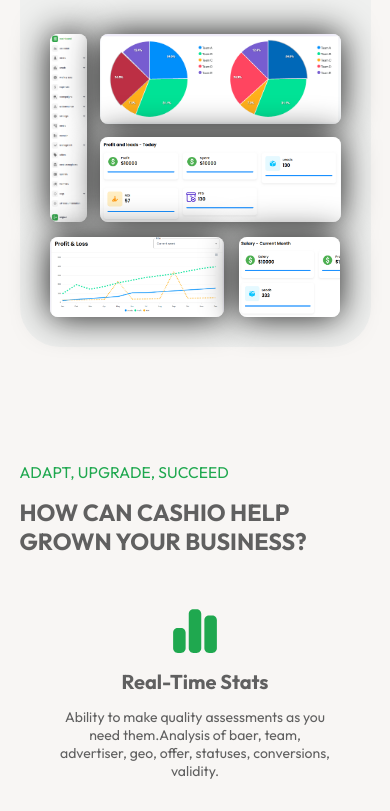
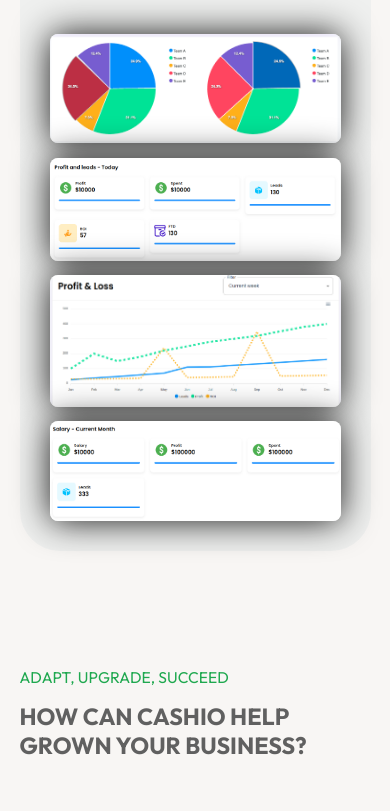
Before and after one commit to RevaGee/Cashio, a React (Create React App) app: page / in a window 390 px wide. Shown: the part 966-1777 px from the top of the page. Built offline with nearby package versions, Linux system fonts and the light colour scheme.

Commit message:
corrected crm component

```diff
--- a/src/components/Crm/index.tsx
+++ b/src/components/Crm/index.tsx
@@ -6,6 +6,7 @@ import second from '../../images/2.png'
 import third from '../../images/3.png'
 import fourth from '../../images/30.png'
 import fifth from '../../images/60.png'
+import fifthPhone from '../../images/4.png'
 
 
 export const Crm = () => {
@@ -42,7 +43,8 @@ export const Crm = () => {
                     </div>
                     <div className='bottom_collage'>
                         <img src={fourth} alt='' style={{marginRight: '5%', width: '60%'}}/>
-                        <img src={fifth} alt='' style={{width: '35%'}}/>
+                        <img className = 'fifth' src={fifth} alt='' style={{width: '35%'}}/>
+                        <img className = 'fifth_phone' src={fifthPhone} alt=''/>
                     </div>
                 </div>
             </div>
--- a/src/components/Crm/styles.scss
+++ b/src/components/Crm/styles.scss
@@ -132,3 +132,29 @@
   align-items: center;
   flex-direction: column;
 }
+.fifth_phone{
+  display: none;
+}
+@media(max-width: 768px){
+  .collage_bar{
+    display: none;
+  }
+  .right_top{
+    img{
+      width: 100%;
+    }
+  }
+  .bottom_collage{
+    flex-direction: column;
+    .fifth{
+      display: none;
+    }
+    .fifth_phone{
+      display: block;
+      margin-top: 5%;
+    }
+    img{
+      width: 100% !important;
+    }
+  }
+}
```
Also changed, not shown: src/images/4.png (added).
